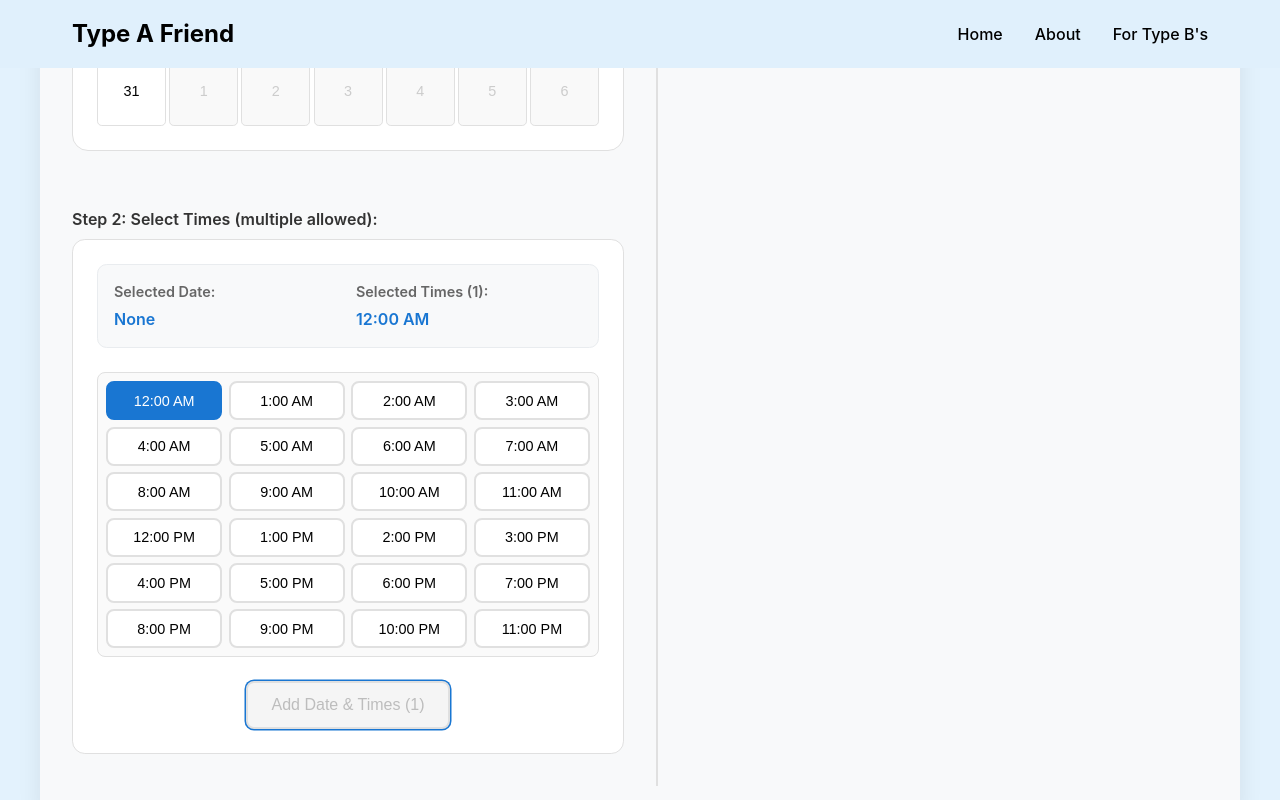
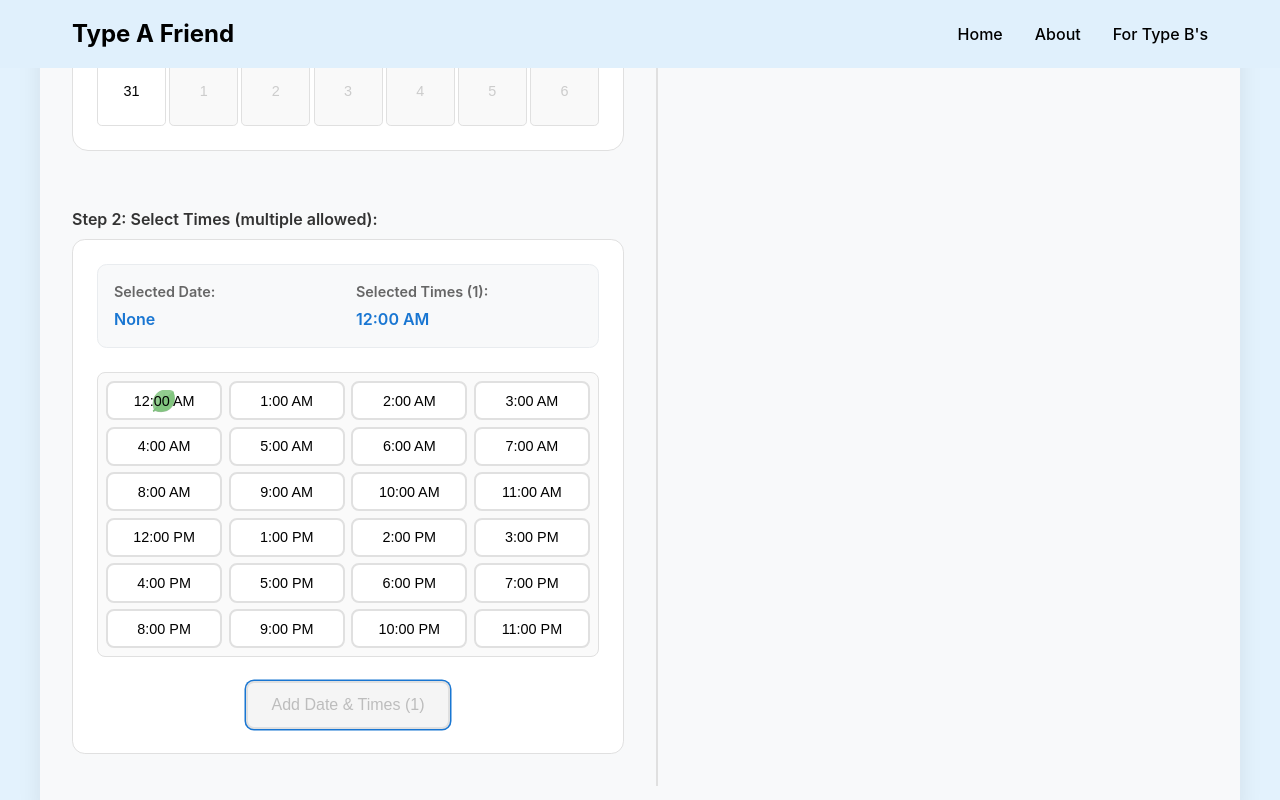
Before and after one commit to oolongmilk/Type-A-Friend, a React (Vite) app: page /find-time in a window 1280 px wide. Both pictures are taken after a click on the button "12:00 AM". Shown: the part 930-1730 px from the top of the page. Built offline with nearby package versions, Linux system fonts and the light colour scheme; no server answers.

Commit message:
new leaf icon for selected dates and times

```diff
--- a/src/Tools/FindTime/Components/CalendarGrid.jsx
+++ b/src/Tools/FindTime/Components/CalendarGrid.jsx
@@ -1,4 +1,5 @@
 import React from 'react';
+import leaf from '../../../assets/leaf.svg';
 import './calendar.css';
 
 /**
@@ -51,7 +52,25 @@ export default function CalendarGrid({
               onClick={() => !isDisabled && onDateSelect && onDateSelect(dayObj.date)}
               style={{ position: 'relative' }}
             >
-              {dayObj.day}
+              {/* Leaf SVG is added here when the day is selected */}
+              {isSelected && (
+                <img
+                  src={leaf}
+                  alt="Selected"
+                  style={{
+                    position: 'absolute',
+                    top: '50%',
+                    left: '50%',
+                    width: '65%',
+                    height: '65%',
+                    transform: 'translate(-50%, -50%)',
+                    pointerEvents: 'none',
+                    zIndex: 2,
+                    opacity: 0.92
+                  }}
+                />
+              )}
+              <span style={{ position: 'relative', zIndex: 3 }}>{dayObj.day}</span>
               {renderDayExtras(dayObj)}
             </button>
           );
--- a/src/Tools/FindTime/Components/TimeGrid.css
+++ b/src/Tools/FindTime/Components/TimeGrid.css
@@ -28,12 +28,6 @@
   transform: translateY(-1px);
 }
 
-.time-button.selected {
-  background: #1976d2;
-  border-color: #1976d2;
-  color: white;
-}
-
 .time-button.existing {
   background: #e8f5e8;
   border-color: #4caf50;
--- a/src/Tools/FindTime/Components/TimeGrid.jsx
+++ b/src/Tools/FindTime/Components/TimeGrid.jsx
@@ -1,4 +1,5 @@
 import React from 'react';
+import leaf from '../../../assets/leaf.svg';
 import '../FindTime.css';
 import './TimeGrid.css';
 
@@ -31,8 +32,26 @@ export default function TimeGrid({ selectedTimes, onTimeToggle, existingTimes =
             className={`time-button${isSelected ? ' selected' : ''}${isExisting ? ' existing' : ''}`}
             onClick={() => onTimeToggle(time)}
             type="button"
+            style={{ position: 'relative' }}
           >
-            {time}
+            {isSelected && (
+              <img
+                src={leaf}
+                alt="Selected"
+                style={{
+                  position: 'absolute',
+                  top: '50%',
+                  left: '50%',
+                  width: '65%',
+                  height: '65%',
+                  transform: 'translate(-50%, -50%)',
+                  pointerEvents: 'none',
+                  zIndex: 2,
+                  opacity: 0.92
+                }}
+              />
+            )}
+            <span style={{ position: 'relative', zIndex: 3 }}>{time}</span>
             {isExisting && <span className="time-existing-indicator" title="Already picked">✓</span>}
           </button>
         );
--- a/src/Tools/FindTime/Components/calendar.css
+++ b/src/Tools/FindTime/Components/calendar.css
@@ -62,24 +62,12 @@
   transform: scale(1.05);
 }
 
-.calendar-day.selected {
-  background: #1976d2;
-  border-color: #1976d2;
-  color: white;
-  font-weight: 600;
-}
-
 .calendar-day.today {
   background: #fff3e0;
   border-color: #ff9800;
   font-weight: 700;
 }
 
-.calendar-day.today.selected {
-  background: #1976d2;
-  border-color: #1976d2;
-  color: white;
-}
 
 .calendar-day.other-month {
   color: #ccc;
--- a/src/Tools/FindTime/CreatePoll.jsx
+++ b/src/Tools/FindTime/CreatePoll.jsx
@@ -116,7 +116,7 @@ function CreatePoll() {
   return (
     <main className="main-content">
       <div className="poll-container">
-        <h2>Create Time Poll</h2>
+        <h2>Create New Poll</h2>
 
         <div className="two-column-layout">
           {/* Left Column - Event Setup and Selection */}
--- a/src/Tools/FindTime/FindTime.css
+++ b/src/Tools/FindTime/FindTime.css
@@ -67,7 +67,7 @@
 .poll-container h2 {
   margin: 0 0 1.5rem 0;
   font-size: 2rem;
-  color: #1976d2;
+  color: #333;
   font-weight: 700;
   text-align: center;
 }
@@ -103,40 +103,6 @@
 .text-input:focus {
   outline: none;
   border-color: #1976d2;
-}
-
-
-.time-button {
-  background: white;
-  border: 2px solid #e0e0e0;
-  border-radius: 0.5rem;
-  padding: 0.6rem 0.4rem;
-  cursor: pointer;
-  transition: all 0.2s ease;
-  font-size: 0.9rem;
-  font-weight: 500;
-}
-
-.time-button:hover {
-  border-color: #1976d2;
-  transform: translateY(-1px);
-}
-
-.time-button.selected {
-  background: #1976d2;
-  border-color: #1976d2;
-  color: white;
-}
-
-.time-button.existing {
-  background: #e8f5e8;
-  border-color: #4caf50;
-  color: #2e7d32;
-  position: relative;
-}
-
-.time-button.existing:hover {
-  background: #c8e6c8;
 }
 
 /* Date-Time Picker Styles */
```
Also changed, not shown: src/assets/leaf.svg (added).
